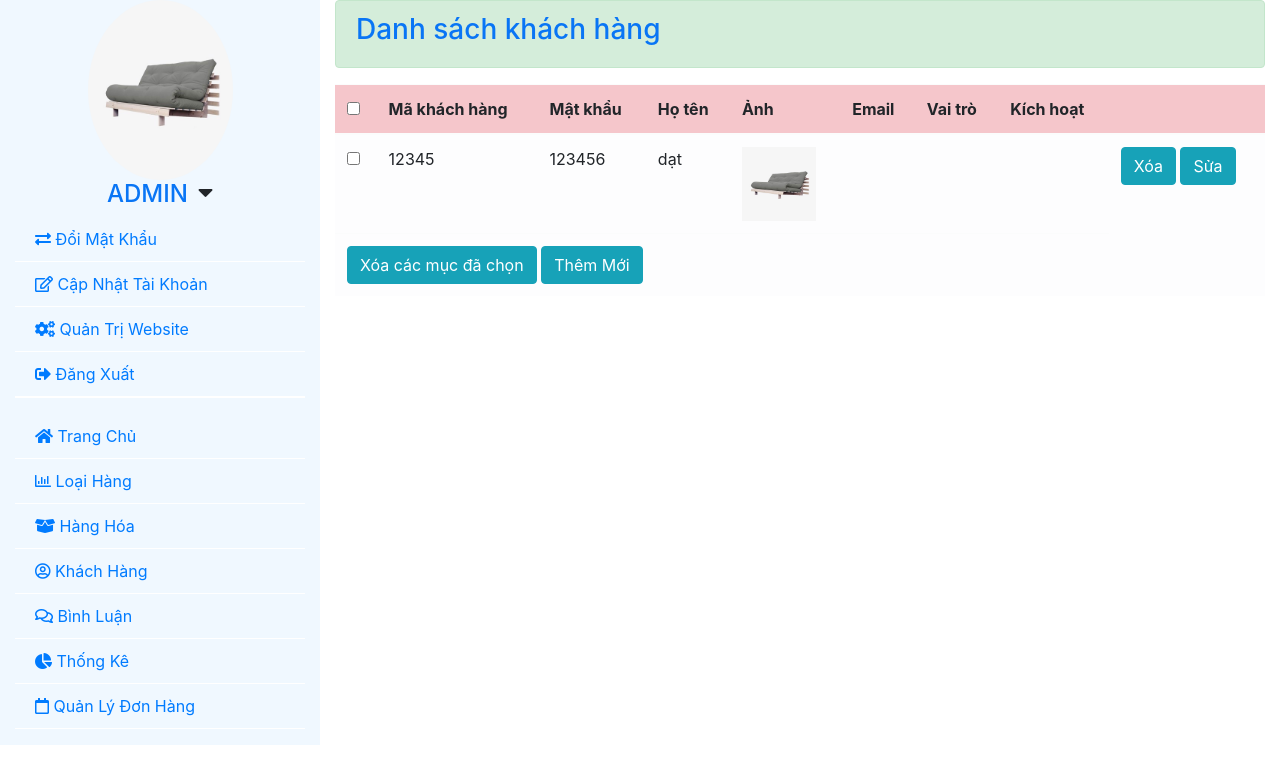
After one commit to dattmpc02133/duandemo, a PHP site: page /admin/layout.html in a window 1280 px wide. The commit adds this page. Shown: the top 784 px of the page. Run offline with PHP 8.4, Linux system fonts and the light colour scheme.

Commit message:
quan ly admin

```diff
--- /dev/null
+++ b/admin/layout.html
@@ -0,0 +1,141 @@
+<!DOCTYPE html>
+<html lang="en">
+<head>
+    <meta charset="UTF-8">
+    <meta http-equiv="X-UA-Compatible" content="IE=edge">
+    <meta name="viewport" content="width=device-width, initial-scale=1.0">
+    <title>Layout Quản Lý </title>
+    <link rel="stylesheet" href="../content/css/style.css">
+    <link rel="stylesheet" href="../content/font/fontawesome-free-5.15.3-web/css/all.min.css">
+    <link rel="stylesheet" href="https://cdn.jsdelivr.net/npm/bootstrap@4.6.1/dist/css/bootstrap.min.css"
+        integrity="sha384-zCbKRCUGaJDkqS1kPbPd7TveP5iyJE0EjAuZQTgFLD2ylzuqKfdKlfG/eSrtxUkn" crossorigin="anonymous">
+    <script src="https://cdn.jsdelivr.net/npm/jquery@3.5.1/dist/jquery.slim.min.js"
+        integrity="sha384-DfXdz2htPH0lsSSs5nCTpuj/zy4C+OGpamoFVy38MVBnE+IbbVYUew+OrCXaRkfj"
+        crossorigin="anonymous"></script>
+    <script src="https://cdn.jsdelivr.net/npm/bootstrap@4.6.1/dist/js/bootstrap.bundle.min.js"
+        integrity="sha384-fQybjgWLrvvRgtW6bFlB7jaZrFsaBXjsOMm/tB9LTS58ONXgqbR9W8oWht/amnpF"
+        crossorigin="anonymous"></script>
+        <!--repónive css-->
+        <link rel="stylesheet" href="./content/css/responsive.css">
+</head>
+<body>
+    <div class="container-fluid">
+        <div class="row">
+            <aside class="col-sm-3 aside_content">
+                <div class="account_manage-product">
+                    <div class="div_hinh">
+                    <img src="../content/images/sofa-giuong-keo.jpg" alt="Hình Đại Diện" class="account_manage-img">
+                    </div>
+                    <ul class="account_manage-lish">
+                        <div class="account_manage-ten">
+                            <h4 style="text-align: center;">ADMIN</h4>
+                            <i class="account_manageincon fas fa-caret-down"></i>
+                        </div>
+                        <li class="account_manage-items">
+                            <a href="" class="account_manage-links"><i class="fas fa-exchange-alt"></i> Đổi Mật Khẩu</a>
+                        </li>
+                        <li class="account_manage-items">
+                            <a href="" class="account_manage-links"><i class="far fa-edit"></i> Cập Nhật Tài Khoản</a>
+                        </li>
+                        <li class="account_manage-items">
+                            <a href="" class="account_manage-links"><i class="fas fa-cogs"></i> Quản Trị Website</a>
+                        </li>
+                        <li class="account_manage-items">
+                            <a href="" class="account_manage-links"><i class="fas fa-sign-out-alt"></i> Đăng Xuất</a>
+                        </li>
+                    </ul>
+                    <div class="sidebar_menu-product">
+                        <ul class="sidebar_menu">
+                            <li class="sidebar_menu-lish">
+                                <a href="" class="sidebar_menu-links"><i class="fas fa-home"></i> Trang Chủ</a>
+                            </li>
+                            <li class="sidebar_menu-lish">
+                                <a href="" class="sidebar_menu-links"><i class="far fa-chart-bar"></i> Loại Hàng</a>
+                            </li>
+                            <li class="sidebar_menu-lish">
+                                <a href="" class="sidebar_menu-links"><i class="fas fa-box-open"></i> Hàng Hóa</a>
+                            </li>
+                            <li class="sidebar_menu-lish">
+                                <a href="" class="sidebar_menu-links"><i class="far fa-user-circle"></i> Khách Hàng</a>
+                            </li>
+                            <li class="sidebar_menu-lish">
+                                <a href="" class="sidebar_menu-links"><i class="far fa-comments"></i> Bình Luận</a>
+                            </li>
+                            <li class="sidebar_menu-lish">
+                                <a href="" class="sidebar_menu-links"><i class="fas fa-chart-pie"></i> Thống Kê</a>
+                            </li>
+                            <li class="sidebar_menu-lish">
+                                <a href="" class="sidebar_menu-links"><i class="far fa-calendar"></i> Quản Lý Đơn Hàng</a>
+                            </li>
+                        </ul>
+                    </div>
+                </div>
+            </aside>
+            <article class="col-sm-9">
+                <form action="" method="POST">
+                    <div class="row">
+                        <div class="col-sm-12">
+                            <div class="alert alert-success" role="alert">
+                                <h3 class="">Danh sách khách hàng</h3>
+                            </div>
+                            <table class="table table-light">
+                                <thead class="table-danger">
+
+                                    <tr>
+                                        <th class="check"><input type="checkbox"> </th>
+                                        <th>Mã khách hàng</th>
+                                        <th>Mật khẩu</th>
+                                        <th>Họ tên</th>
+                                        <th>Ảnh</th>
+                                        <th>Email</th>
+                                        <th>Vai trò</th>
+                                        <th>Kích hoạt</th>
+                                        <th></th>
+                                    </tr>
+                                </thead>
+                                <tbody>
+                                    <tr>
+                                            <td class="check"><input type="checkbox" name="check[]" value=""></td>
+                                            <td class="kh__item">12345</td>
+                                            <td class="kh__item">123456</td>
+                                            <td class="kh__item">dạt</td>
+                                            <td class="kh__item">
+                                                <img src="../content/images/sofa-giuong-keo.jpg" alt="" style="width: 74px; height: 74px;">
+                                            </td>
+                                            <td class="kh__item"></td>
+                                            <td class="kh__item">
+
+                                            </td>
+                                            <td class="kh__item">
+
+                                            </td>
+                                            <td class="kh__item"><a class="btn btn-info" href="">Xóa</a> <a class="btn btn-info" href="">Sửa</a></td>
+                                    </tr>
+                                <tr>
+                                    <td colspan="8">
+                                        <!-- <button name="check_all" id="check_all" class="btn btn-primary" href="#" role="button">Chọn tất cả</button>
+                                        <button name="uncheck_all" id="uncheck_all" class="btn btn-primary" href="#" role="button">Bỏ chọn tất cả</button> -->
+
+                                        <div class="row">
+                                            <div class="col-sm-12">
+                                                <button name="delete_select" id="delete_check_all" class="btn btn-info" href="#" role="button">Xóa các mục đã chọn</button>
+                                                <a name="" id="" class="btn btn-info" href="index.php?btn_new" role="button">Thêm Mới</a>
+                                                <!-- <a name="" id="" class="btn btn-info" href="index.php" role="button">Danh sách</a> -->
+                                            </div>
+                                        </div>
+                                    </td>
+                                </tr>
+                                </tbody>
+                            </table>
+                        </div>
+                        <div class=" col-sm-12 phan_trang" style="display:flex; justify-content:center">
+                        </div>
+                    </div>
+
+
+                </form>
+            </article>
+        </div>
+    </div>
+</body>
+</html>
--- a/content/css/style.css
+++ b/content/css/style.css
@@ -598,3 +598,32 @@ ul li {
     padding: 20px;
 }
 /*  */
+/* quản lý  */
+.aside_content {
+    background: aliceblue;
+}
+.div_hinh {
+    width: 50%;
+    max-width: 100%;
+    margin: 0 auto;
+}
+.account_manage-img {
+    width: 100%;
+    border-radius: 50%;
+}
+.account_manage-links, .sidebar_menu-links {
+    padding: 10px 20px;
+    display: block;
+}
+.account_manage-lish, .account_manage-items, .sidebar_menu-lish {
+    border-bottom: 1px solid #fff;
+}
+.account_manage-ten {
+    display: flex;
+    justify-content: center;
+}
+.account_manageincon {
+    padding-left: 10px;
+    font-size: 1.5rem;
+}
+/* end qan lý */
```
